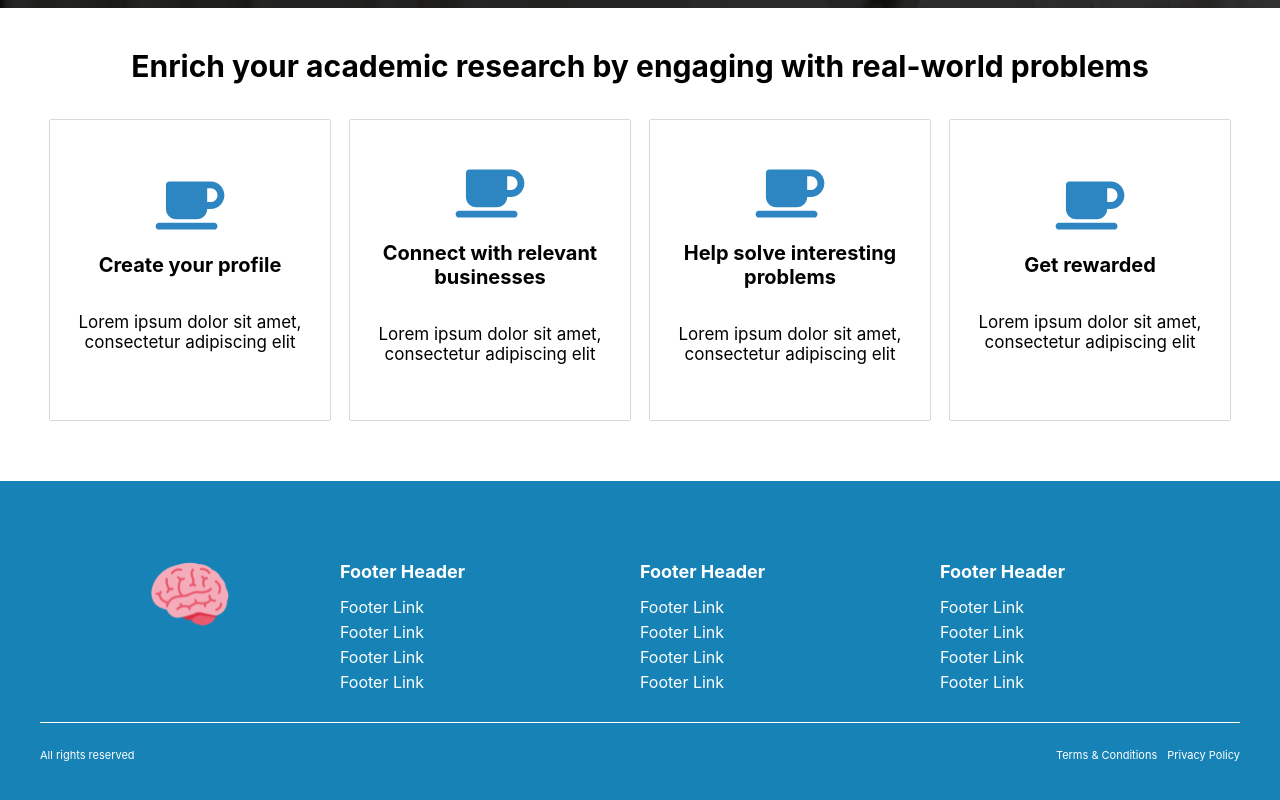
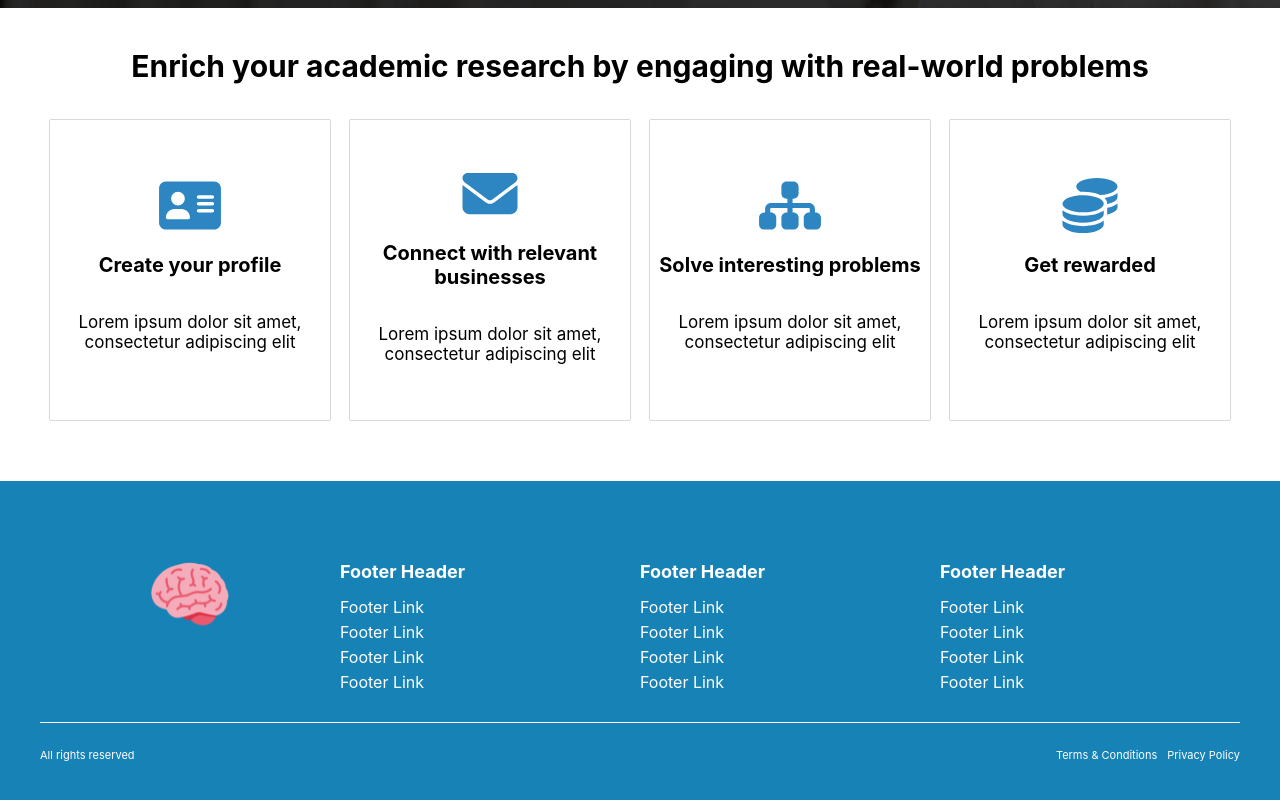
Before and after one commit to agora-inc/braincache, a React (Create React App) app in the folder ui/: page /experts in a window 1280 px wide. Shown: the part 742-1542 px from the top of the page. Built offline with nearby package versions, Linux system fonts and the light colour scheme.

Commit message:
updates step icons on expert page

```diff
--- a/ui/src/App.tsx
+++ b/ui/src/App.tsx
@@ -1,11 +1,17 @@
-import React from 'react'
+import React from "react";
 import ReactDOM from "react-dom/client";
 import { BrowserRouter, Routes, Route } from "react-router-dom";
 
-import { library } from '@fortawesome/fontawesome-svg-core'
-import { faCoffee } from '@fortawesome/free-solid-svg-icons'
+import { library } from "@fortawesome/fontawesome-svg-core";
+import {
+  faCoffee,
+  faAddressCard,
+  faEnvelope,
+  faSitemap,
+  faCoins,
+} from "@fortawesome/free-solid-svg-icons";
 
-import {ResponsiveProvider} from './contexts/ResponsiveContext'
+import { ResponsiveProvider } from "./contexts/ResponsiveContext";
 
 import IndexPage from "./Pages/IndexPage";
 import HomePage from "./Pages/HomePage";
@@ -13,12 +19,10 @@ import NoPage from "./Pages/404Page";
 import ExpertLandingPage from "./Pages/ExpertLandingPage";
 import CompanyLandingPage from "./Pages/CompanyLandingPage";
 
-
-library.add(faCoffee)
+library.add(faCoffee, faAddressCard, faEnvelope, faSitemap, faCoins);
 
 const App = () => {
   return (
-
     <ResponsiveProvider>
       <BrowserRouter>
         <Routes>
@@ -31,8 +35,7 @@ const App = () => {
         </Routes>
       </BrowserRouter>
     </ResponsiveProvider>
-
-  )
-}
+  );
+};
 
 export default App;
--- a/ui/src/Pages/ExpertLandingPage.tsx
+++ b/ui/src/Pages/ExpertLandingPage.tsx
@@ -56,22 +56,22 @@ const styles = {
 
 const dummy_data = [
   {
-    icon: <FontAwesomeIcon icon="coffee" style={styles.icon} />,
+    icon: <FontAwesomeIcon icon="address-card" style={styles.icon} />,
     header: "Create your profile",
     description: ["Lorem ipsum dolor sit amet, consectetur adipiscing elit"],
   },
   {
-    icon: <FontAwesomeIcon icon="coffee" style={styles.icon} />,
+    icon: <FontAwesomeIcon icon="envelope" style={styles.icon} />,
     header: "Connect with relevant businesses",
     description: ["Lorem ipsum dolor sit amet, consectetur adipiscing elit"],
   },
   {
-    icon: <FontAwesomeIcon icon="coffee" style={styles.icon} />,
-    header: "Help solve interesting problems",
+    icon: <FontAwesomeIcon icon="sitemap" style={styles.icon} />,
+    header: "Solve interesting problems",
     description: ["Lorem ipsum dolor sit amet, consectetur adipiscing elit"],
   },
   {
-    icon: <FontAwesomeIcon icon="coffee" style={styles.icon} />,
+    icon: <FontAwesomeIcon icon="coins" style={styles.icon} />,
     header: "Get rewarded",
     description: ["Lorem ipsum dolor sit amet, consectetur adipiscing elit"],
   },
```
